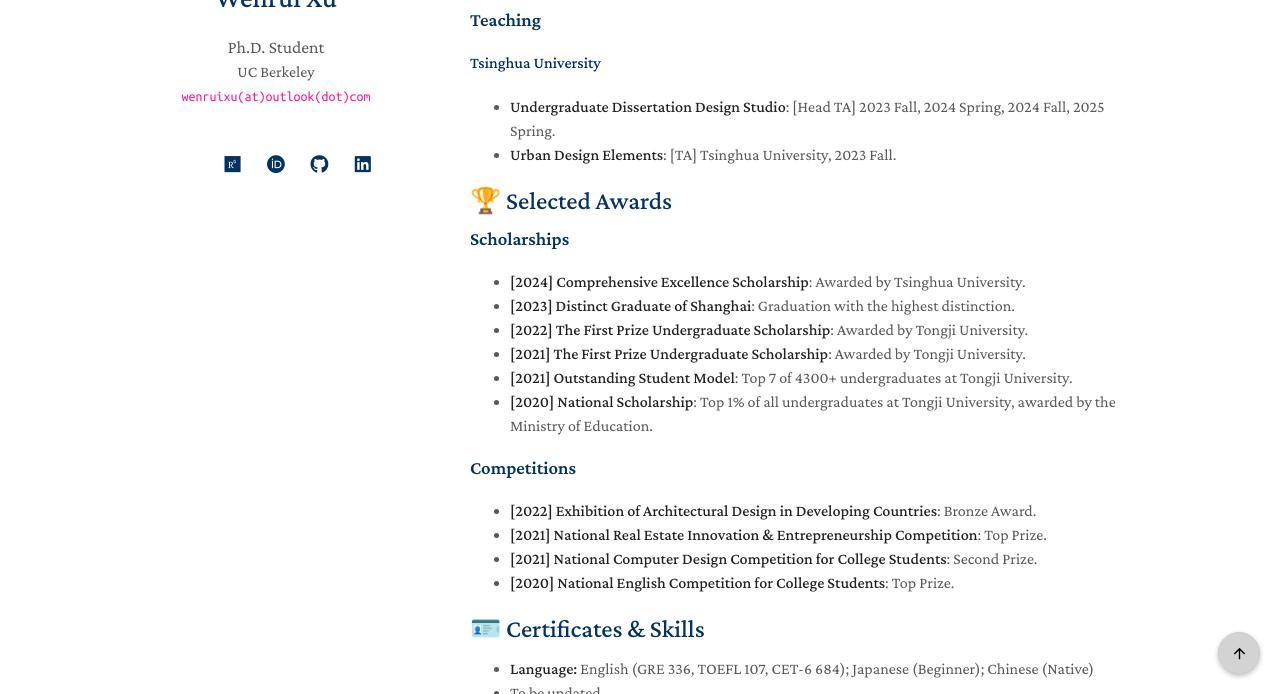
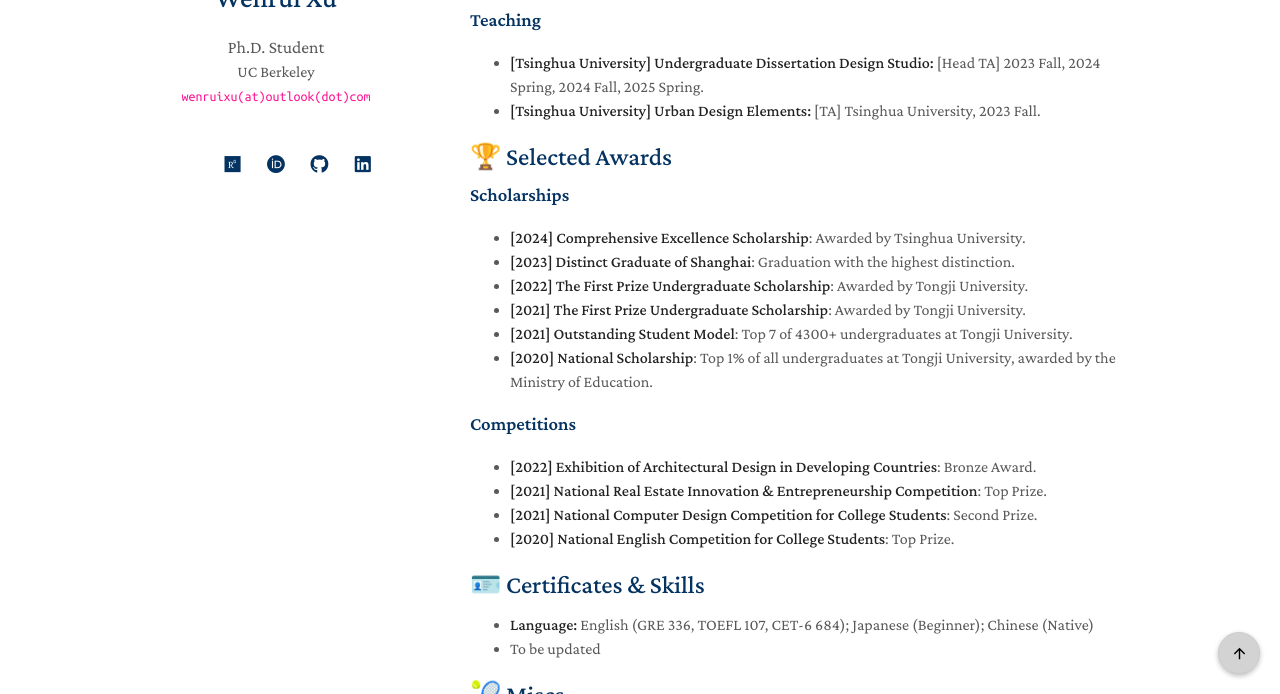
Before and after one commit to ruaruaxu/ruaruaxu.github.io, a Jekyll site: the page built from index.md, in a window 1280 px wide and 900 px high, scrolled down 2919 px, cut to the strip 206-900 px from the top of the window. Built offline with Jekyll 4.4.1, drawn with Linux system fonts in a browser that asks for light colours; a style sheet for code colours, icons or effects is not loaded.

Commit message:
Update index.md

```diff
--- a/index.md
+++ b/index.md
@@ -102,9 +102,8 @@
 
 ### Teaching
 
-**<font color="#002676">Tsinghua University</font>**<br>
-- **Undergraduate Dissertation Design Studio**: [Head TA] 2023 Fall, 2024 Spring, 2024 Fall, 2025 Spring.
-- **Urban Design Elements**: [TA] Tsinghua University, 2023 Fall.
+- **[Tsinghua University] Undergraduate Dissertation Design Studio:** [Head TA] 2023 Fall, 2024 Spring, 2024 Fall, 2025 Spring.
+- **[Tsinghua University] Urban Design Elements:** [TA] Tsinghua University, 2023 Fall.
 
 
 ## 🏆 Selected Awards
```
